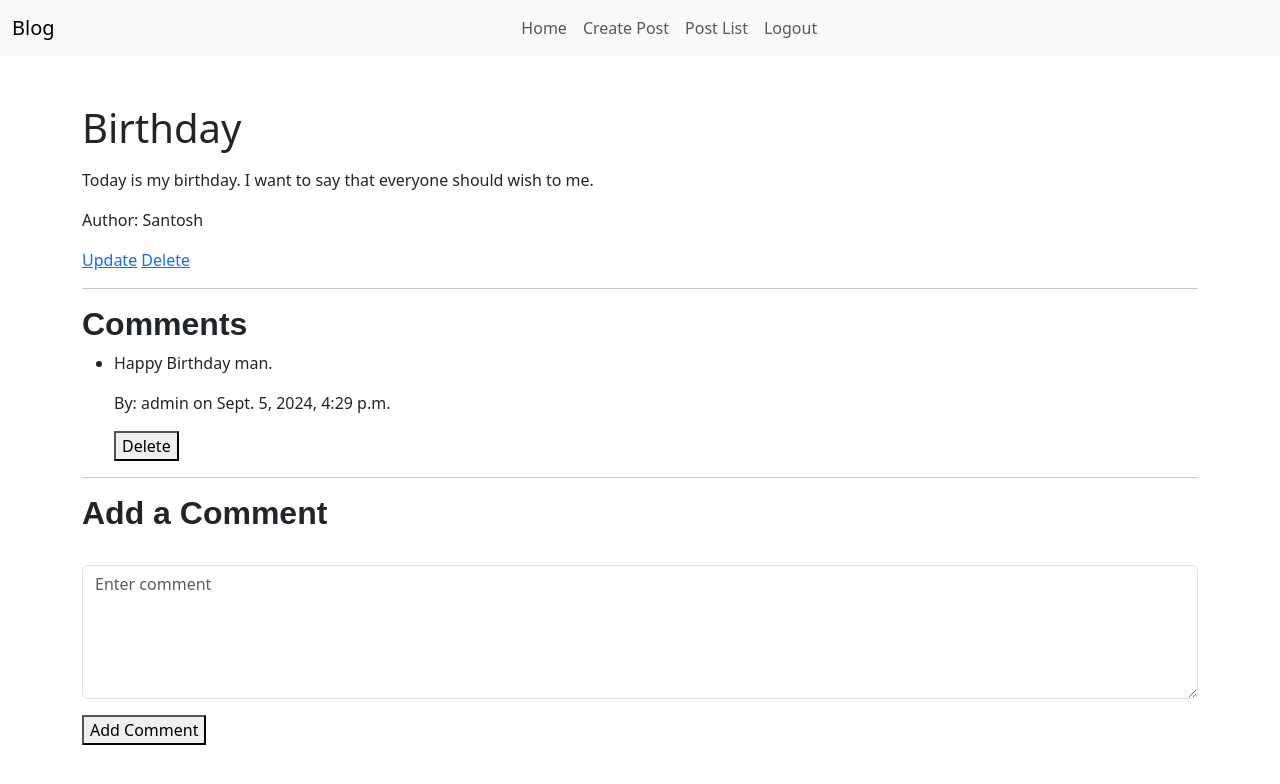
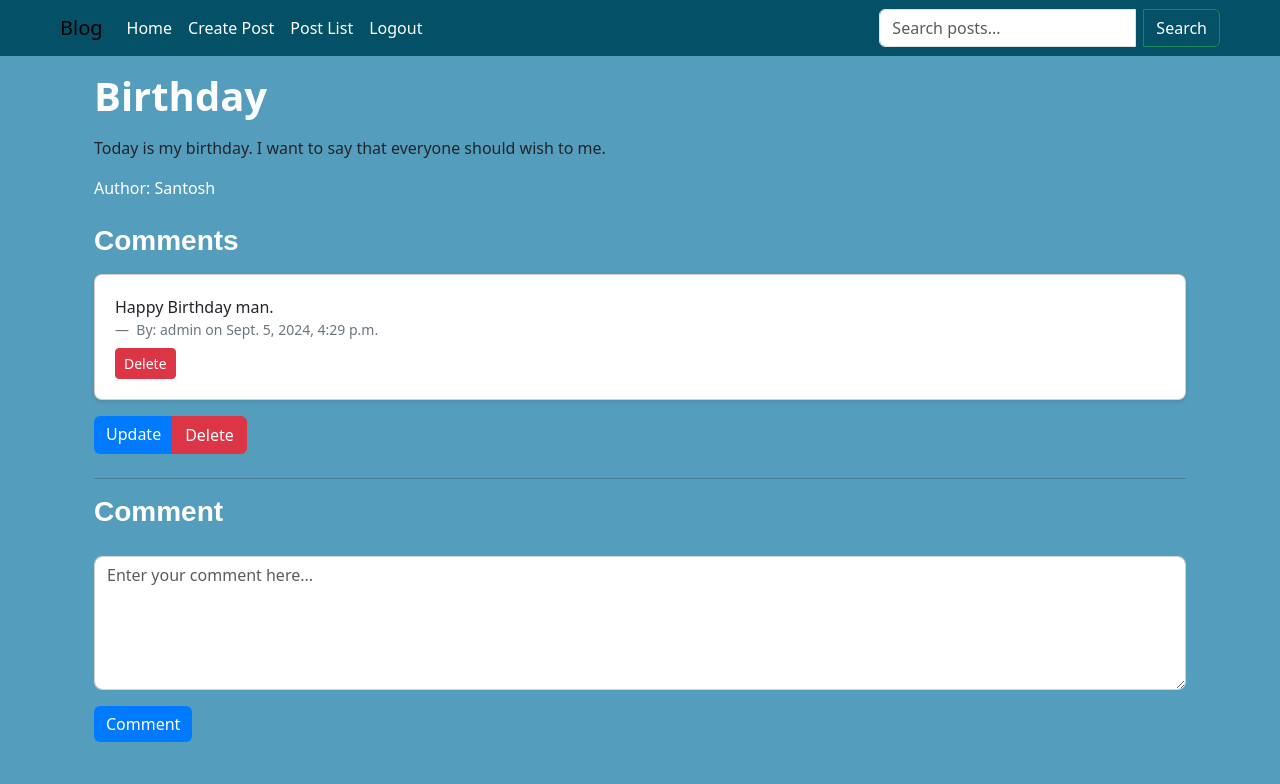
Before and after one commit to santoshshresthasaiju/Blogpost, a Django app: page /blog/post/1/ in a window 1280 px wide. Shown: the top 784 px of the page. Run offline with Django 5.2, Linux system fonts and the light colour scheme; a user stored in the database is signed in; data comes from the database, SQL or seed files in the repository; both versions use the stored data as it was after the commit.

Commit message:
updating the changes and designing

```diff
--- a/blog/static/css/create.css
+++ b/blog/static/css/create.css
@@ -1,4 +1,3 @@
-<style>
 .card {
     background-color: #ffffff;
     border-radius: 15px;
@@ -29,4 +28,3 @@
         font-size: 1rem;
     }
 }
-</style>
--- /dev/null
+++ b/blog/static/css/details.css
@@ -0,0 +1,46 @@
+/* Custom Alert Styles */
+.custom-alert {
+    border-radius: 0.5rem;
+    box-shadow: 0 0 10px rgba(0, 0, 0, 0.1);
+}
+
+/* Post Header Styles */
+.custom-title {
+    font-size: 2.5rem;
+    font-weight: bold;
+}
+
+.custom-content {
+    font-size: 1.125rem;
+    line-height: 1.6;
+}
+
+/* Comments Section Styles */
+.custom-subtitle {
+    font-size: 1.75rem;
+    font-weight: bold;
+}
+
+.custom-card {
+    border-radius: 0.5rem;
+    box-shadow: 0 2px 4px rgba(0, 0, 0, 0.1);
+}
+
+.card-body {
+    padding: 1.25rem;
+}
+
+/* Add Comment Form Styles */
+.custom-label {
+    font-weight: bold;
+}
+
+.custom-textarea {
+    border-radius: 0.5rem;
+    border: 1px solid #ced4da;
+}
+
+.custom-textarea:focus {
+    border-color: #80bdff;
+    box-shadow: 0 0 0 0.2rem rgba(38, 143, 255, 0.25);
+}
--- /dev/null
+++ b/blog/static/css/styles.css
@@ -0,0 +1,21 @@
+body {
+    background-color: rgba(41, 132, 171, 0.795);
+}
+
+.navbar {
+    background-color: rgb(3, 80, 103);
+    color: #fff;
+    padding: 0.5rem 1rem;
+    position: fixed;
+    width: 100%;
+    top: 0;
+    left: 0;
+    z-index: 1000;
+}
+.bg-image {
+    background-image: url('/static/assets/bgpic.jpg');
+    background-size: cover;
+    background-position: center;
+    background-repeat: no-repeat;
+    height: 800px;
+}
--- a/blog/templates/accounts/login.html
+++ b/blog/templates/accounts/login.html
@@ -2,7 +2,7 @@
 {% block title %}Login {% endblock %}
 
 {% block content %}
-<div class="row justify-content-center">
+<div class="d-flex justify-content-center pt-4">
     <div class="col-md-4">
 
         {% if messages %}
@@ -28,7 +28,9 @@
                 <input type="password" class="form-control" placeholder="Password" name="{{ form.password.name }}" id="{{ form.password.id_for_label }}">
                 <span class="text-danger">{{ form.password.errors }}</span>
             </div>
-            <button type="submit" class="btn btn-primary w-100">Login</button>
+            <div class="d-flex justify-content-center">
+                <button type="submit" class="btn btn-primary">Login</button>
+            </div>
         </form>
     </div>
 </div>
--- a/blog/templates/accounts/register.html
+++ b/blog/templates/accounts/register.html
@@ -4,7 +4,7 @@
 {% block title %} Register {% endblock %}
 
 {% block content %}
-<div class="row justify-content-center">
+<div class="row justify-content-center pt-4">
     <div class="col-md-4">
         <h2 class="text-center">Register</h2>
         <form method="post" autocomplete="off" class="mt-4">
@@ -29,7 +29,9 @@
                 <input type="password" class="form-control" placeholder="Confirm Password" name="{{form.password2.name}}" >
                 <span class="text-danger">{{ form.password2.errors }}</span>
             </div>
-            <button type="submit" class="btn btn-primary">Register</button>
+            <div class="d-flex justify-content-center">
+                <button type="submit" class="btn btn-primary">Register</button>
+            </div>
         </form>
     </div>
 </div>
--- a/blog/templates/base.html
+++ b/blog/templates/base.html
@@ -6,16 +6,21 @@
   <meta name="viewport" content="width=device-width, initial-scale=1.0" />
   <title>{% block title %}Blog Application{% endblock %}</title>
 
+  <!-- Bootstrap CSS -->
   <link
     href="https://cdn.jsdelivr.net/npm/bootstrap@5.3.0-alpha1/dist/css/bootstrap.min.css"
     rel="stylesheet"
   />
+  <!-- Custom CSS -->
+  <link rel="stylesheet" href="{% static 'css/styles.css' %}">
   <link rel="stylesheet" href="{% static 'css/create.css' %}">
+  <link rel="stylesheet" href="{% static 'css/details.css' %}">
 </head>
 <body>
-    <nav class="navbar navbar-expand-lg navbar-light bg-light">
+    <!-- Navbar -->
+    <nav class="navbar navbar-expand-lg px-5">
       <div class="container-fluid">
-        <a class="navbar-brand justify-content-around" href="">Blog</a>
+        <a class="navbar-brand" href="#">Blog</a>
         <button
           class="navbar-toggler"
           type="button"
@@ -27,41 +32,58 @@
         >
           <span class="navbar-toggler-icon"></span>
         </button>
-        <div class="collapse navbar-collapse justify-content-around" id="navbarNav">
-          <ul class="navbar-nav justify-content-around">
+        <div class="collapse navbar-collapse" id="navbarNav">
+          <ul class="navbar-nav me-auto mb-2 mb-lg-0">
             <!-- Show these links only when the user is authenticated -->
             {% if user.is_authenticated %}
               <li class="nav-item">
-              <a class="nav-link" href="{% url 'blogpost:home' %}">Home</a>
+                <a class="nav-link text-white" href="{% url 'blogpost:home' %}">Home</a>
               </li>
               <li class="nav-item">
-              <a class="nav-link" href="{% url 'blogpost:post_create' %}">Create Post</a>
+                <a class="nav-link text-white" href="{% url 'blogpost:post_create' %}">Create Post</a>
               </li>
               <li class="nav-item">
-              <a class="nav-link" href="{% url 'blogpost:post_list' %}">Post List</a>
+                <a class="nav-link text-white" href="{% url 'blogpost:post_list' %}">Post List</a>
               </li>
               <li class="nav-item">
-              <a class="nav-link" href="{% url 'logout' %}">Logout</a>
+                <a class="nav-link text-white" href="{% url 'logout' %}">Logout</a>
               </li>
             <!-- Show these links for unauthenticated users -->
             {% else %}
-
               <li class="nav-item">
-              <a class="nav-link" href="{% url 'login' %}">Login</a>
+                <a class="nav-link text-white" href="{% url 'login' %}">Login</a>
               </li>
-            <li>
-              <a class="nav-link" href="{% url 'register' %}">Register</a>
+              <li class="nav-item">
+                <a class="nav-link text-white" href="{% url 'register' %}">Register</a>
               </li>
             {% endif %}
           </ul>
+
+          {% if user.is_authenticated %}
+            <form method="GET" action="{% url 'blogpost:post_list' %}" class="d-flex ms-auto">
+              <div class="input-group">
+                  <input type="text" name="q" class="form-control me-2" placeholder="Search posts..." aria-label="Search" value="{{ query|default_if_none:'' }}">
+                  <button class="btn btn-outline-success text-white"  type="submit">Search</button>
+              </div>
+            </form>
+          {% endif %}
         </div>
       </div>
     </nav>
-    <div class="container mt-5">{% block home %} {% endblock home %}</div>
-    <div class="container mt-5">{% block content %} {% endblock content %}</div>
-    <div class="container mt-5">{% block blogpost %} {% endblock blogpost %}</div>
+  <!-- Main Content -->
+  <div class="container mt-5">
+    {% block home %} {% endblock home %}
+  </div>
+  <div class="container mt-5">
+    {% block content %} {% endblock content %}
+  </div>
+  <div class="container  mt-5">
+    {% block blogpost %} {% endblock blogpost %}
+  </div>
 
+  <!-- Bootstrap JS -->
   <script src="https://cdn.jsdelivr.net/npm/bootstrap@5.3.0-alpha1/dist/js/bootstrap.bundle.min.js"></script>
+  <!-- Custom JS -->
   <script src="{% static 'js/alert.js' %}"></script>
 </body>
 </html>
--- a/blog/templates/blogpost/post_detail.html
+++ b/blog/templates/blogpost/post_detail.html
@@ -1,69 +1,66 @@
 {% extends "base.html" %}
-
+{% block title %}Post Details{% endblock %}
 {% block blogpost %}
-<!DOCTYPE html>
-<html lang="en">
-<head>
-    <meta charset="UTF-8">
-    <meta name="viewport" content="width=device-width, initial-scale=1.0">
-    <title>{{ post.title }}</title>
-</head>
-<body>
+<div class="container pt-4">
+    <!-- Success Messages -->
     {% if messages %}
-        <div class="messages">
+        <div class="alert alert-success alert-dismissible fade show custom-alert" role="alert" id="message-alert">
             {% for message in messages %}
-                {% if message.tags == "success" %}
-                    <div class="alert alert-success" id="message-alert">
                 {{ message }}
-                    </div>
-                {% endif %}
             {% endfor %}
         </div>
     {% endif %}
 
-    <h1>{{ post.title }}</h1>
-    <p>{{ post.content|linebreaks }}</p>
-    <p>Author: {{ post.author }}</p>
-    <a href="{% url 'blogpost:post_update' post.id %}">Update</a>
-    <a href="{% url 'blogpost:post_delete' post.id %}">Delete</a>
+    <!-- Blog Post Title and Content -->
+    <div class="post-header mb-4">
+        <h1 class="mb-3 custom-title text-white">{{ post.title }}</h1>
+        <p class="lead custom-content">{{ post.content|linebreaks }}</p>
+        <p class="text-white mb-3">Author: {{ post.author }}</p>
+        <!-- Comments Section -->
+        <div class="comments-section mt-4">
+            <h2 class="mb-3 custom-subtitle text-white">Comments</h2>
+            <ul class="list-unstyled">
+                {% for comment in comments %}
+                    <li class="mb-3">
+                        <div class="card custom-card">
+                            <div class="card-body">
+                                <p class="card-text">{{ comment.content }}</p>
+                                <footer class="blockquote-footer mb-2">
+                                    By: {{ comment.author }} on {{ comment.timestamp }}
+                                </footer>
+                                {% if comment.author == request.user %}
+                                    <form action="{% url 'blogpost:delete_comment' comment.id %}" method="POST" class="d-inline">
+                                        {% csrf_token %}
+                                        <button type="submit" class="btn btn-danger btn-sm">Delete</button>
+                                    </form>
+                                {% endif %}
+                            </div>
+                        </div>
+                    </li>
+                {% empty %}
+                    <li><p class="text-white">No comments yet.</p></li>
+                {% endfor %}
+            </ul>
+        </div>
+        <div class="btn-group" role="group">
+            <a href="{% url 'blogpost:post_update' post.id %}" class="btn btn-primary">Update</a>
+            <a href="{% url 'blogpost:post_delete' post.id %}" class="btn btn-danger">Delete</a>
+        </div>
+    </div>
 
     <hr>
-
-    <h2>Comments</h2>
-
-    <ul>
-        {% for comment in comments %}
-            <li>
-                <p>{{ comment.content }}</p>
-                <p>By: {{ comment.author }} on {{ comment.timestamp }}</p>
-
-                <!-- Allow deletion only if the logged-in user is the comment author -->
-                {% if comment.author == request.user %}
-                    <form action="{% url 'blogpost:delete_comment' comment.id %}" method="POST">
-                        {% csrf_token %}
-                        <button type="submit">Delete</button>
-                    </form>
-                {% endif %}
-            </li>
-        {% empty %}
-            <li>No comments yet.</li>
-        {% endfor %}
-    </ul>
-
-    <hr>
-
-    <h2>Add a Comment</h2>
+    <!-- Add Comment Form -->
+    <div class="add-comment-section mt-2 pb-4">
+        <h2 class="mb-1 custom-subtitle text-white">Comment</h2>
         <form autocomplete="off" method="POST">
             {% csrf_token %}
             <div class="mb-3">
-            <label for="id_content" class="form-label"></label>
-            <textarea name="content" class="form-control" id="id_content" placeholder="Enter comment" rows="5">{{ comment_form.content.value|default_if_none:'' }}</textarea>
-            <div class="text-danger">{{ comment_form.content.errors }}</div>
+                <label for="id_content" class="form-label custom-label"></label>
+                <textarea name="content" class="form-control custom-textarea" id="id_content" placeholder="Enter your comment here..." rows="5">{{ comment_form.content.value|default_if_none:'' }}</textarea>
+                <div class="text-danger mt-2">{{ comment_form.content.errors }}</div>
             </div>
-        <button type="submit">Add Comment</button>
+            <button type="submit" class="btn btn-primary">Comment</button>
         </form>
-
-</body>
-</html>
-
+    </div>
+</div>
 {% endblock blogpost %}
```
Also changed, not shown: blog/templates/blogpost/home.html (+5 -5 lines), blog/templates/blogpost/post_create.html (+4 -4 lines), blog/templates/blogpost/post_list.html (+21 -23 lines), blog/templates/blogpost/post_update.html (+7 -6 lines), blog/db.sqlite3, blog/static/assets/bgpic.jpg (added). Lines whose indentation alone changed are shown as unchanged.
